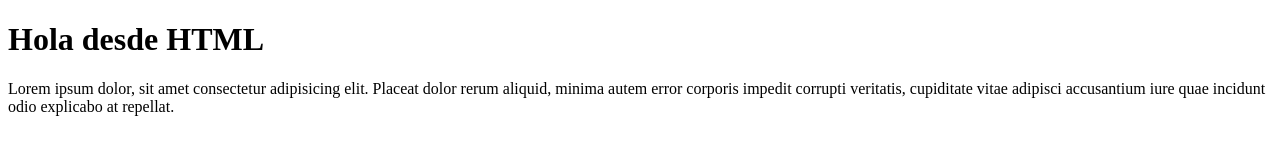
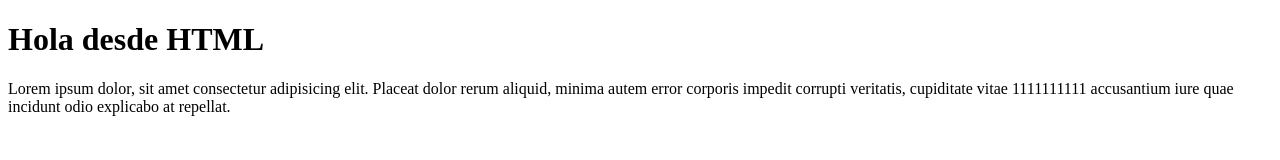
Before and after one commit to esdraswperez/git-ejemplo, a plain HTML site: page index.html in a window 1280 px wide. Drawn offline with Linux system fonts and the light colour scheme.

Commit message:
Agregue los unos necesarios

```diff
--- a/index.html
+++ b/index.html
@@ -7,6 +7,6 @@
 </head>
 <body>
     <h1>Hola desde HTML</h1>
-    <p>Lorem ipsum dolor, sit amet consectetur adipisicing elit. Placeat dolor rerum aliquid, minima autem error corporis impedit corrupti veritatis, cupiditate vitae adipisci accusantium iure quae incidunt odio explicabo at repellat.</p>
+    <p>Lorem ipsum dolor, sit amet consectetur adipisicing elit. Placeat dolor rerum aliquid, minima autem error corporis impedit corrupti veritatis, cupiditate vitae 1111111111 accusantium iure quae incidunt odio explicabo at repellat.</p>
 </body>
 </html>
```
